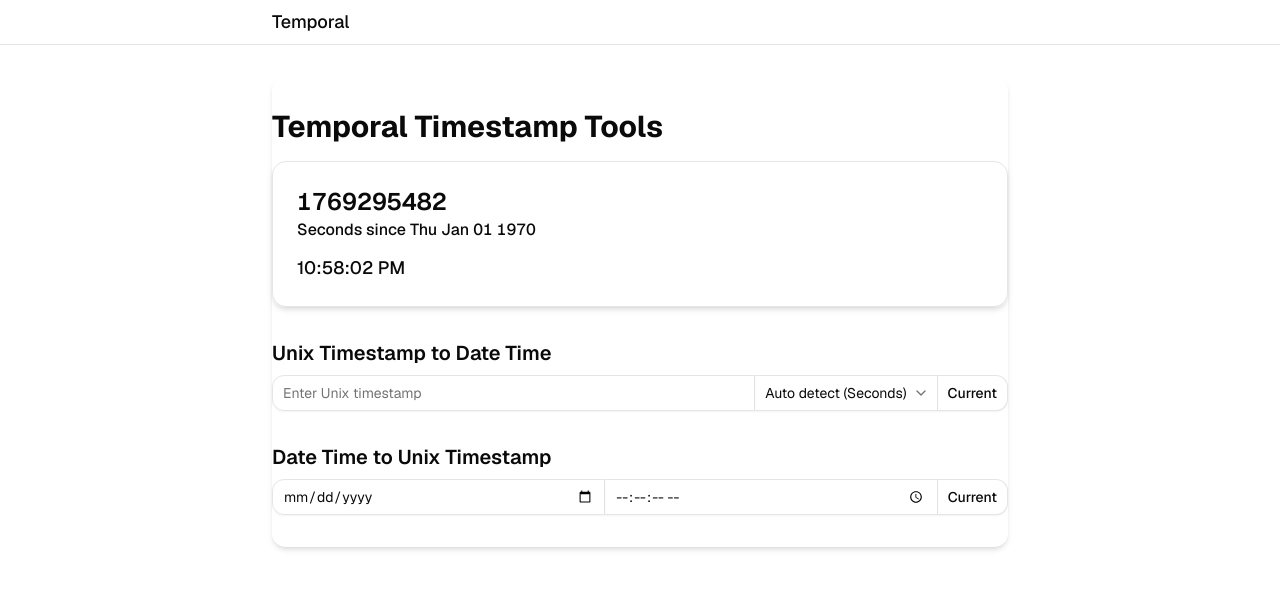
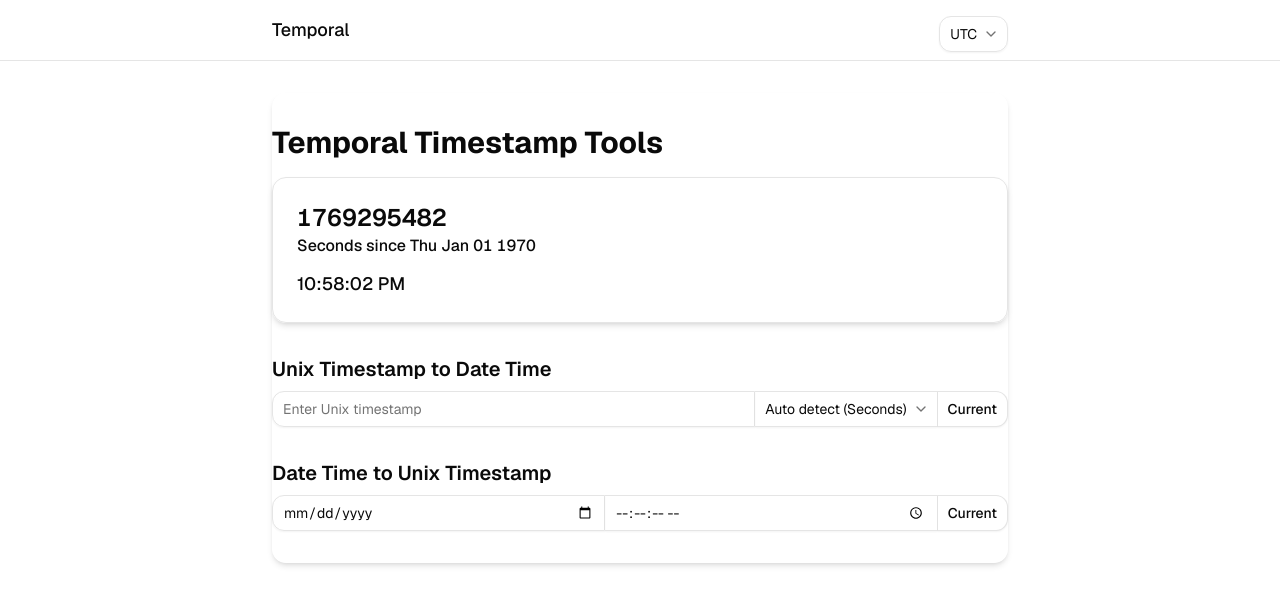
Before and after one commit to imfelixyeung/temporal.feli.page, a Next.js app: page / in a window 1280 px wide. Shown: the top 604 px of the page. Built offline with nearby package versions, Linux system fonts and the light colour scheme.

Commit message:
feat: add timezone selection component and state management

```diff
--- a/src/components/layout/header.tsx
+++ b/src/components/layout/header.tsx
@@ -1,12 +1,17 @@
+import { cn } from "@/lib/utils";
 import { ComponentProps } from "react";
+import SelectTimezone from "../select-timezone";
 
 const Header = ({
   className,
   ...props
 }: Omit<ComponentProps<"header">, "children">) => {
   return (
-    <header className={"border-b py-2 " + className} {...props}>
-      <div className="container text-lg font-medium">Temporal</div>
+    <header className={cn("border-b py-2", className)} {...props}>
+      <div className="container flex items-center justify-between">
+        <div className="text-lg font-medium">Temporal</div>
+        <SelectTimezone />
+      </div>
     </header>
   );
 };
--- /dev/null
+++ b/src/components/select-timezone.tsx
@@ -0,0 +1,48 @@
+"use client";
+
+import {
+  Select,
+  SelectContent,
+  SelectItem,
+  SelectTrigger,
+  SelectValue,
+} from "@/components/ui/select";
+import { useTimezoneStore } from "@/store/timezone";
+import { useState } from "react";
+
+const SelectTimezone = () => {
+  const [timezones] = useState<string[]>(() => {
+    if (Intl.supportedValuesOf) {
+      return Intl.supportedValuesOf("timeZone");
+    }
+    // Provide a fallback for unsupported browsers
+    const defaultTimezone = Intl.DateTimeFormat().resolvedOptions().timeZone;
+    return [defaultTimezone];
+  });
+  const { timezone, setTimezone } = useTimezoneStore();
+
+  return (
+    <div className="mt-2 flex items-center gap-2">
+      <label htmlFor="timezone-select" className="sr-only">
+        Timezone:
+      </label>
+      <Select
+        value={timezone}
+        onValueChange={(value) => value && setTimezone(value)}
+      >
+        <SelectTrigger id="timezone-select">
+          <SelectValue placeholder="Select timezone" />
+        </SelectTrigger>
+        <SelectContent>
+          {timezones.map((timezone) => (
+            <SelectItem key={timezone} value={timezone}>
+              {timezone}
+            </SelectItem>
+          ))}
+        </SelectContent>
+      </Select>
+    </div>
+  );
+};
+
+export default SelectTimezone;
--- /dev/null
+++ b/src/store/timezone.ts
@@ -0,0 +1,13 @@
+import { create, StateCreator } from "zustand";
+
+type TimezoneStore = {
+  timezone: string;
+  setTimezone: (timezone: string) => void;
+};
+
+export const timezoneStoreCreator: StateCreator<TimezoneStore> = (set) => ({
+  timezone: Intl.DateTimeFormat().resolvedOptions().timeZone,
+  setTimezone: (timezone: string) => set(() => ({ timezone })),
+});
+
+export const useTimezoneStore = create<TimezoneStore>()(timezoneStoreCreator);
```
